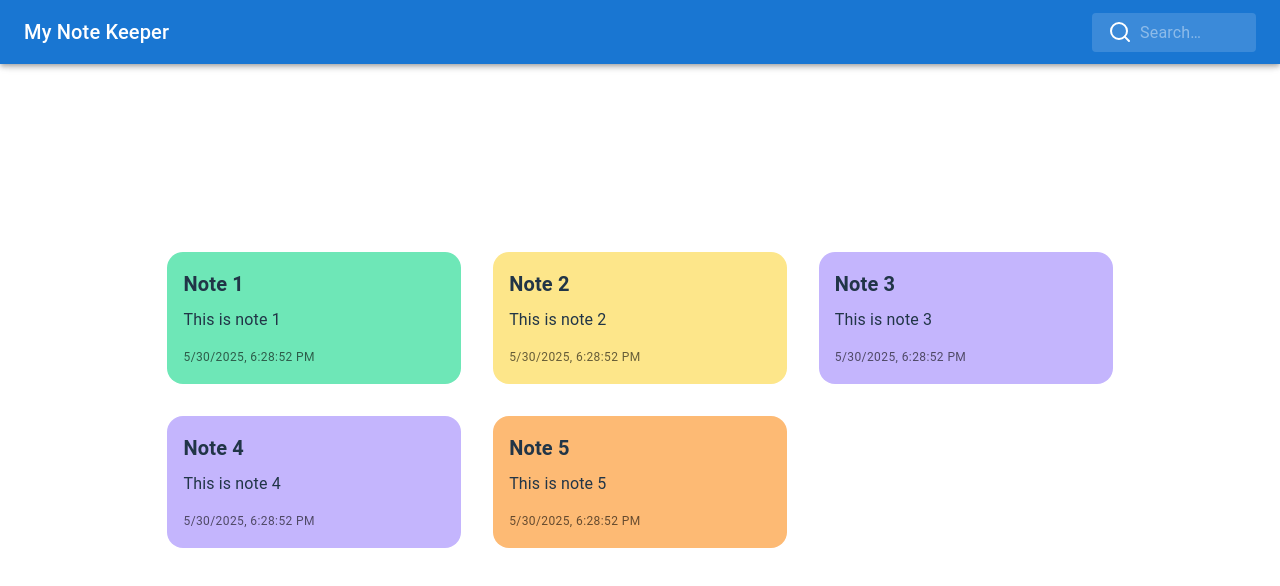
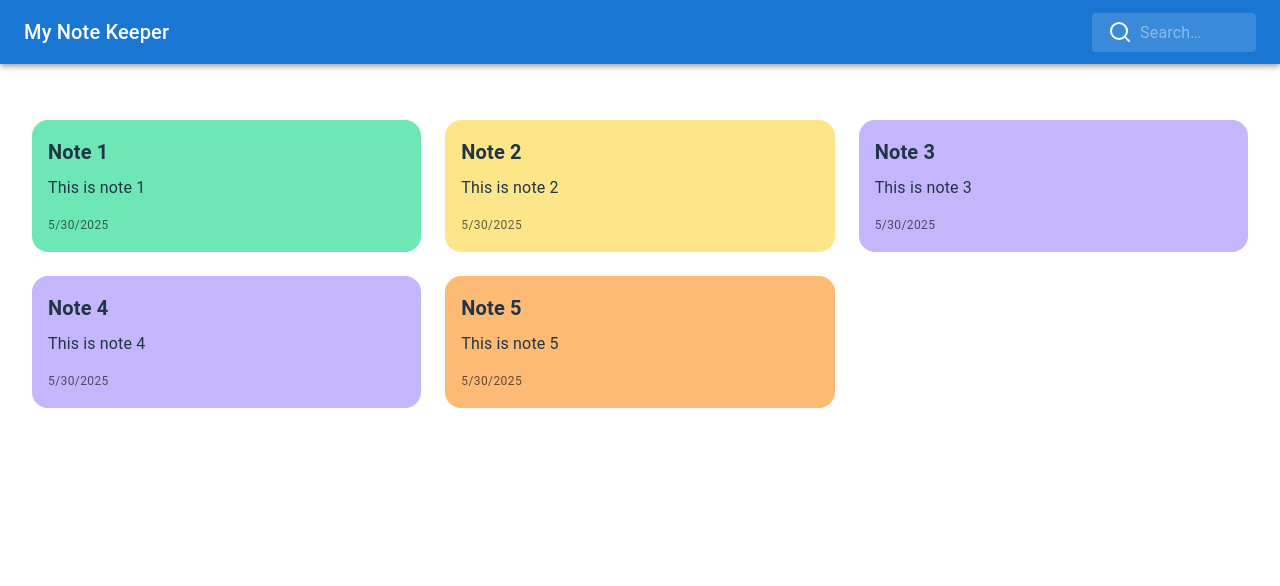
Before and after one commit to My-Note-Keeper/MNK-Frontend, a React (Vite) app: page / in a window 1280 px wide. Shown: the top 586 px of the page. Built offline with nearby package versions, Linux system fonts and the light colour scheme.

Commit message:
Implement note editing and deletion functionality.

```diff
--- a/components/Note.tsx
+++ b/components/Note.tsx
@@ -18,29 +18,32 @@ import type { note } from '../types/note';
 interface NoteProps {
   note: note;
   index: number;
+  handleEdit: (note: note) => void;
+  handleDelete: (id: number) => void;
 }
 
 const colors = ['#fde68a', '#fca5a5', '#a5b4fc', '#6ee7b7', '#f9a8d4', '#c4b5fd', '#fdba74'];
 
-const Note = ({ note, index }: NoteProps) => {
+const Note = ({ note, index, handleEdit, handleDelete }: NoteProps) => {
   const [hovered, setHovered] = useState(false);
   const [openDelete, setOpenDelete] = useState(false);
   const [openEdit, setOpenEdit] = useState(false);
   const [randomColor, setRandomColor] = useState('');
-  const [editData, setEditData] = useState({ title: note.title, content: note.content });
+  const [editData, setEditData] = useState<note>(note);
 
   useEffect(() => {
     const color = colors[Math.floor(Math.random() * colors.length)];
     setRandomColor(color);
   }, []);
 
-  const handleDelete = () => {
-    console.log('Deleting note with ID:', note.id);
+  const handleNoteDelete = () => {
+    handleDelete(note.id);
     setOpenDelete(false);
   };
 
   const handleEditSubmit = () => {
     console.log('Edited note:', editData);
+    handleEdit(editData);
     setOpenEdit(false);
   };
 
@@ -98,7 +101,7 @@ const Note = ({ note, index }: NoteProps) => {
         <DialogContent>Are you sure you want to delete this note?</DialogContent>
         <DialogActions>
           <Button onClick={() => setOpenDelete(false)}>Cancel</Button>
-          <Button color="error" onClick={handleDelete}>
+          <Button color="error" onClick={handleNoteDelete}>
             Delete
           </Button>
         </DialogActions>
@@ -110,16 +113,16 @@ const Note = ({ note, index }: NoteProps) => {
         <DialogContent sx={{ display: 'flex', flexDirection: 'column', gap: 2, mt: 1 }}>
           <TextField
             label="Title"
-            value={editData.title}
-            onChange={e => setEditData({ ...editData, title: e.target.value })}
+            value={editData?.title}
+            onChange={e => setEditData({ ...editData!, title: e.target.value })}
             fullWidth
           />
           <TextField
             label="Content"
-            value={editData.content}
+            value={editData?.content}
             multiline
             rows={4}
-            onChange={e => setEditData({ ...editData, content: e.target.value })}
+            onChange={e => setEditData({ ...editData!, content: e.target.value })}
             fullWidth
           />
         </DialogContent>
--- a/src/App.tsx
+++ b/src/App.tsx
@@ -12,6 +12,8 @@ import './App.css';
 import { Search as SearchIcon } from 'lucide-react';
 import Note from '../components/Note';
 import type { note } from '../types/note';
+import { useState } from 'react';
+
 const Search = styled('div')(({ theme }) => ({
   position: 'relative',
   borderRadius: theme.shape.borderRadius,
@@ -54,40 +56,51 @@ const StyledInputBase = styled(InputBase)(({ theme }) => ({
   },
 }));
 
-const notes: note[] = [
+function App() {
+  const [notes, setNotes] = useState<note[]>([
     {
       id: 1,
       title: 'Note 1',
       content: 'This is note 1',
-    createdAt: new Date(),
+      createdAt: new Date().toLocaleDateString(),
     },
     {
       id: 2,
       title: 'Note 2',
       content: 'This is note 2',
-    createdAt: new Date(),
+      createdAt: new Date().toLocaleDateString(),
     },
     {
       id: 3,
       title: 'Note 3',
       content: 'This is note 3',
-    createdAt: new Date(),
+      createdAt: new Date().toLocaleDateString(),
     },
     {
       id: 4,
       title: 'Note 4',
       content: 'This is note 4',
-    createdAt: new Date(),
+      createdAt: new Date().toLocaleDateString(),
     },
     {
       id: 5,
       title: 'Note 5',
       content: 'This is note 5',
-    createdAt: new Date(),
+      createdAt: new Date().toLocaleDateString(),
     },
-];
+  ]);
 
-function App() {
+  const handleDeleteNote = (id: number) => {
+    //TODO: Here where we will delete the note from the db
+    const newNotes = notes.filter(note => note.id !== id);
+    setNotes(newNotes);
+  };
+
+  const handleEditNote = (note: note) => {
+    //TODO: Here where we will edit the note in the db
+    console.log(note, note.id);
+  };
+
   return (
     <Container maxWidth="xl">
       <AppBar position="fixed" color="primary">
@@ -101,10 +114,15 @@ function App() {
           </Search>
         </Toolbar>
       </AppBar>
-      <Grid container spacing={4}>
+      <Grid container spacing={3} sx={{ mt: 15 }}>
         {notes.map((note, i) => (
           <Grid size={{ xs: 12, sm: 6, md: 4 }} key={note.id}>
-            <Note note={note} index={i} />
+            <Note
+              note={note}
+              index={i}
+              handleEdit={handleEditNote}
+              handleDelete={handleDeleteNote}
+            />
           </Grid>
         ))}
       </Grid>
--- a/src/index.css
+++ b/src/index.css
@@ -16,14 +16,6 @@ a {
 }
 a:hover {
   color: #535bf2;
-}
-
-body {
-  margin: 0;
-  display: flex;
-  place-items: center;
-  min-width: 320px;
-  min-height: 100vh;
 }
 
 h1 {
--- a/types/note.ts
+++ b/types/note.ts
@@ -2,5 +2,5 @@ export type note = {
   id: number;
   title: string;
   content: string;
-  createdAt: Date;
+  createdAt: string;
 };
```
Lines whose indentation alone changed are shown as unchanged.
